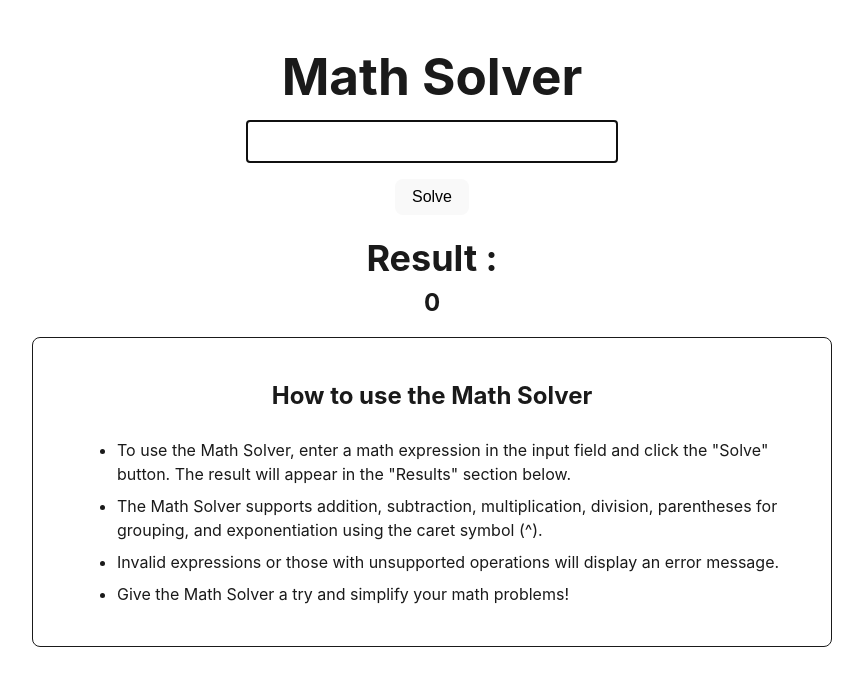
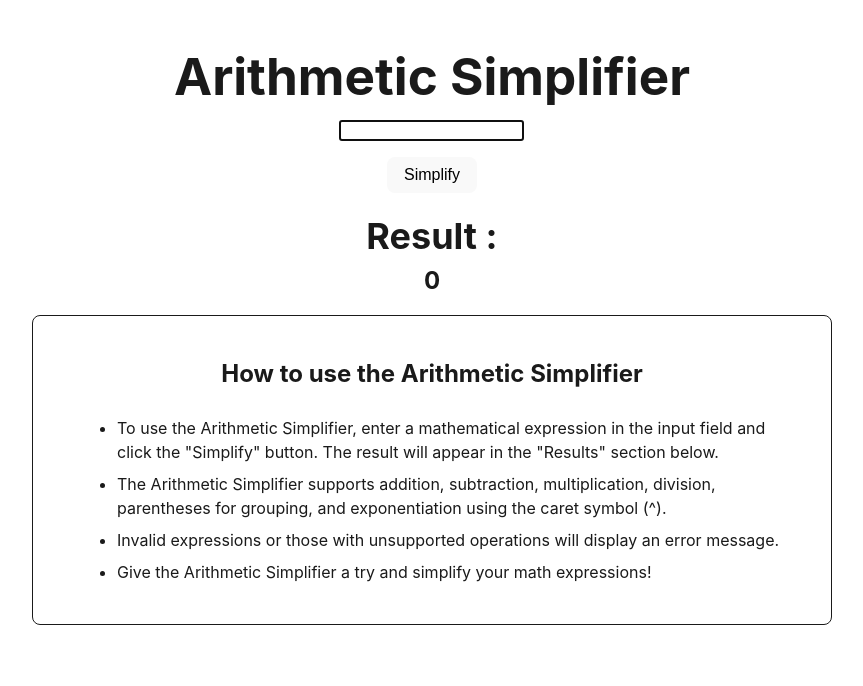
Before and after one commit to samir1498/arithmetic-simplifier, a website built with Vite: page index.html in a window 1280 px wide. Shown: the whole page, without its empty margins (208-1071 px from the left). Built offline with nearby package versions, Linux system fonts and the light colour scheme.

Commit message:
updating descreption to make the purpuse of the app clear

```diff
--- a/index.html
+++ b/index.html
@@ -5,15 +5,15 @@
     <meta http-equiv="X-UA-Compatible" content="IE=edge" />
     <meta name="viewport" content="width=device-width, initial-scale=1.0" />
     <script src="main.js" type="module"></script>
-    <title>Math Solver</title>
+    <title>Arithmetic Simplifier</title>
   </head>
   <body>
-    <form id="equation-form">
-      <h1>Math Solver</h1>
+    <form id="expression-form">
+      <h1>Arithmetic Simplifier</h1>
       <div class="input-container">
-        <input id="equation" autofocus />
+        <input id="expression" autofocus />
       </div>
-      <button type="submit">Solve</button>
+      <button type="submit">Simplify</button>
       <div class="results">
         <h3>Result :</h3>
         <span id="results">0</span>
@@ -21,23 +21,26 @@
     </form>
 
     <div class="usage">
-      <h3>How to use the Math Solver</h3>
+      <h3>How to use the Arithmetic Simplifier</h3>
       <ul>
         <li>
-          To use the Math Solver, enter a math expression in the input field and
-          click the "Solve" button. The result will appear in the "Results"
-          section below.
+          To use the Arithmetic Simplifier, enter a mathematical expression in
+          the input field and click the "Simplify" button. The result will
+          appear in the "Results" section below.
         </li>
         <li>
-          The Math Solver supports addition, subtraction, multiplication,
-          division, parentheses for grouping, and exponentiation using the caret
-          symbol (^).
+          The Arithmetic Simplifier supports addition, subtraction,
+          multiplication, division, parentheses for grouping, and exponentiation
+          using the caret symbol (^).
         </li>
         <li>
           Invalid expressions or those with unsupported operations will display
           an error message.
         </li>
-        <li>Give the Math Solver a try and simplify your math problems!</li>
+        <li>
+          Give the Arithmetic Simplifier a try and simplify your math
+          expressions!
+        </li>
       </ul>
     </div>
   </body>
```
